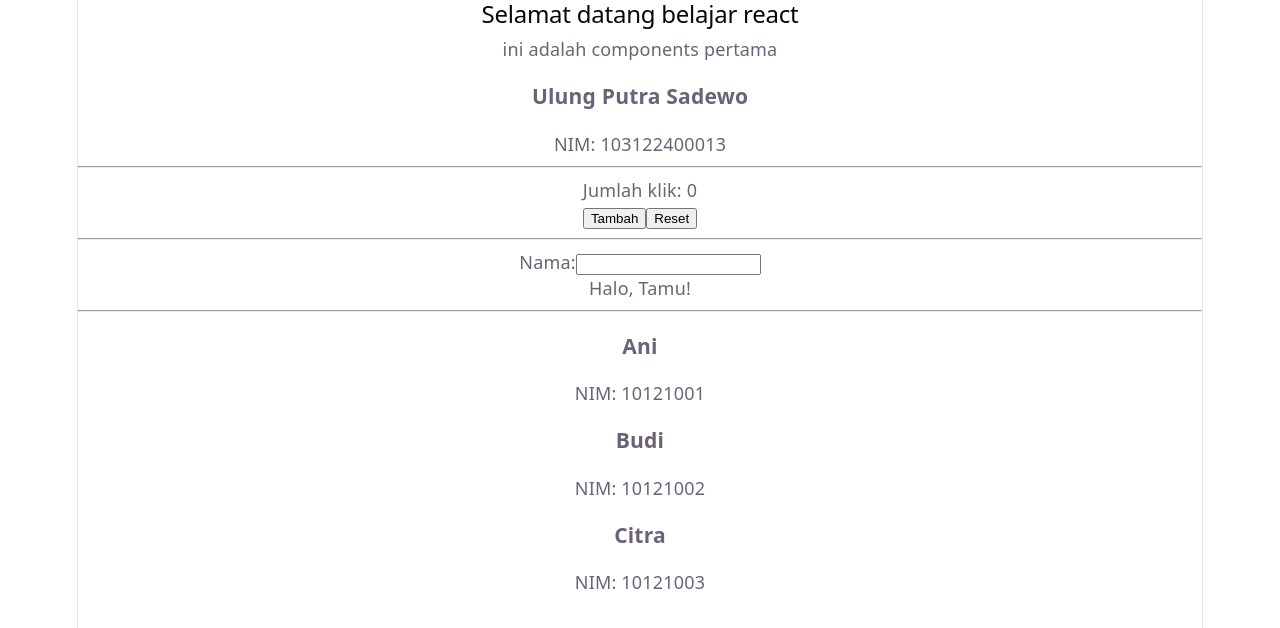
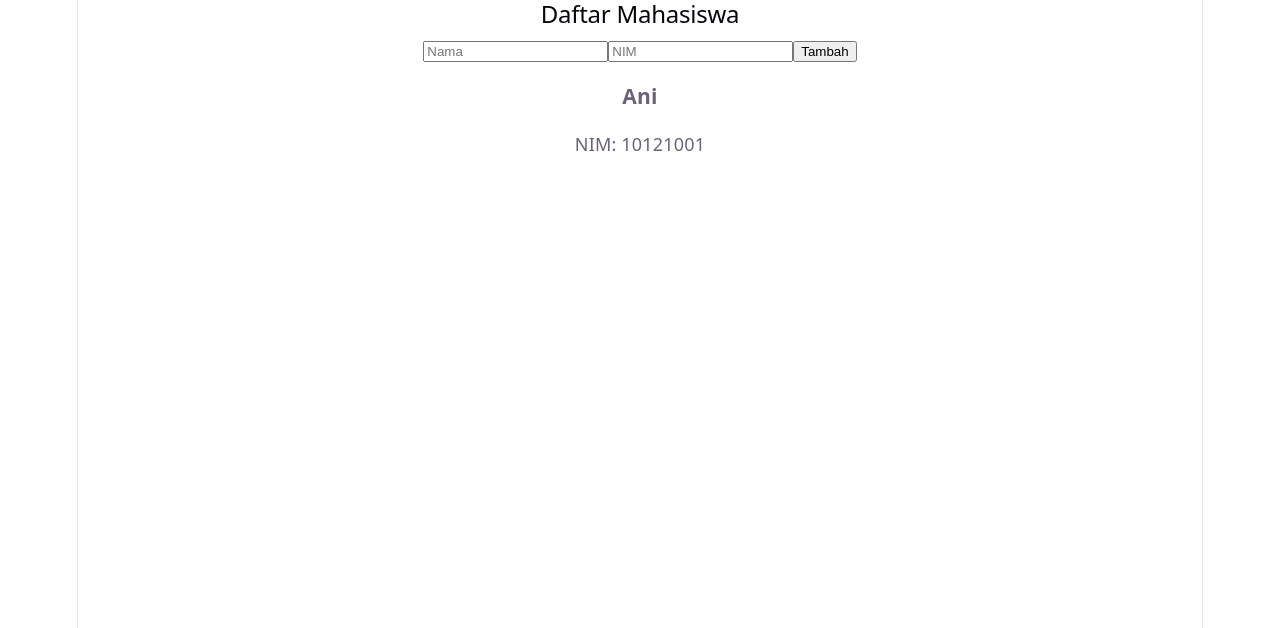
Before and after one commit to PPW-SE-08-01/tugas-4-fundamental-react-js, a React (Vite) app in the folder 103122400013_Ulung Putra Sadewo/tugas-4/: page / in a window 1280 px wide. Shown: the top 628 px of the page. Built offline with nearby package versions, Linux system fonts and the light colour scheme.

Commit message:
feat: menggabungkan semua components in App

```diff
--- a/103122400013_Ulung Putra Sadewo/tugas-4/src/App.tsx
+++ b/103122400013_Ulung Putra Sadewo/tugas-4/src/App.tsx
@@ -1,20 +1,45 @@
-import Sapaan from "./components/sapaan";
+import { useState } from "react";
 import CardMahasiswa from "./components/CardMahasiswa";
-import Counter from "./components/Counter";
-import FormNama from "./components/FormNama";
-import DaftarMahasiswa from "./components/DaftarMahasiswa";
 
 function App() {
+  const [daftarMahasiswa, setDaftarMahasiswa] = useState([
+    { id: 1, nama: "Ani", nim: "10121001" },
+  ]);
+  const [namaBaru, setNamaBaru] = useState("");
+  const [nimBaru, setNimBaru] = useState("");
+
+  function tambahMahasiswa() {
+    const mahasiswaBaru = {
+      id: Date.now(),
+      nama: namaBaru,
+      nim: nimBaru,
+    };
+    setDaftarMahasiswa([...daftarMahasiswa, mahasiswaBaru]);
+    setNamaBaru("");
+    setNimBaru("");
+  }
+
   return (
     <div>
-      <Sapaan />
-      <CardMahasiswa nama="Ulung Putra Sadewo" nim="103122400013" />
-      <hr />
-      <Counter />
-      <hr />
-      <FormNama />
-      <hr />
-      <DaftarMahasiswa />
+      <h2>Daftar Mahasiswa</h2>
+
+      <input
+        placeholder="Nama"
+        value={namaBaru}
+        onChange={(e) => setNamaBaru(e.target.value)}
+      />
+      <input
+        placeholder="NIM"
+        value={nimBaru}
+        onChange={(e) => setNimBaru(e.target.value)}
+      />
+      <button onClick={tambahMahasiswa}>Tambah</button>
+
+      <div>
+        {daftarMahasiswa.map((mhs) => (
+          <CardMahasiswa key={mhs.id} nama={mhs.nama} nim={mhs.nim} />
+        ))}
+      </div>
     </div>
   );
 }
```
